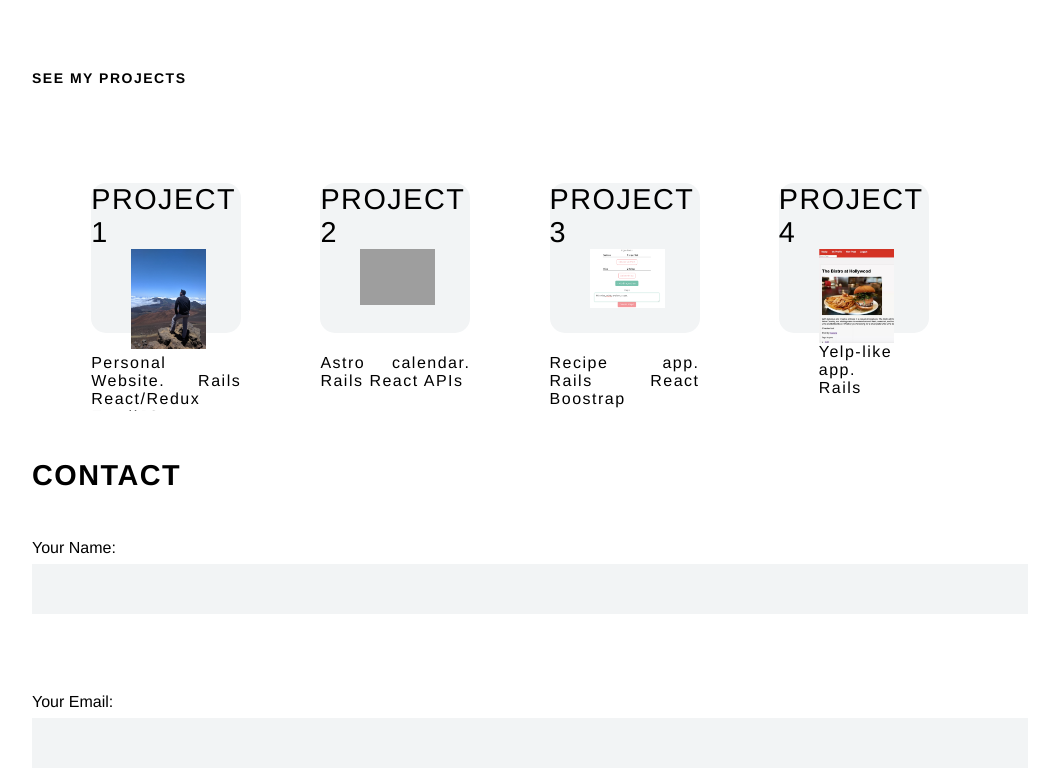
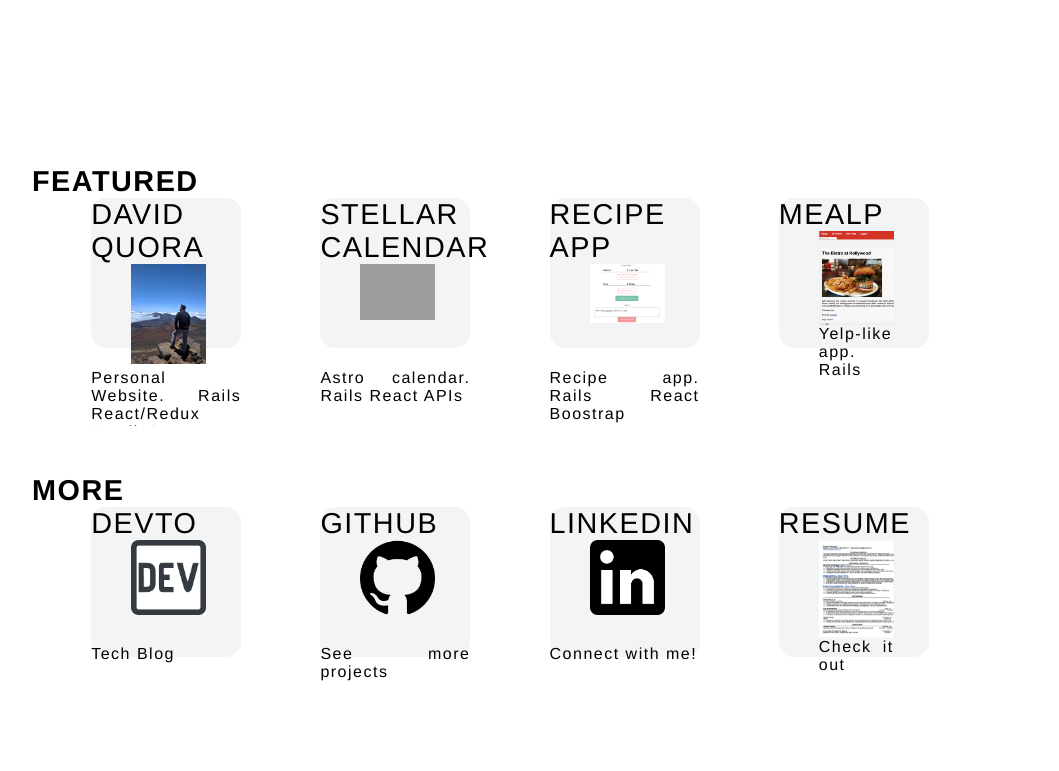
Before and after one commit to kailanak1/first-gatsby-project, a Gatsby site: page / in a window 1280 px wide. Shown: the part 1244-2015 px from the top of the page, without its empty margins (120-1179 px from the left). Built offline with nearby package versions, Linux system fonts and the light colour scheme; Gatsby itself is replaced by a stand-in of ours; grey boxes are pictures that could not be loaded.

Commit message:
added social section

```diff
--- a/src/components/about.js
+++ b/src/components/about.js
@@ -22,9 +22,6 @@ const About = () => {
                  <div className="content">
                      <h3>About me</h3>
                      <p>Lorem ipsum dolor sit amet, consectetur adipiscing elit. Curabitur egestas est luctus, suscipit orci id, posuere orci. Nullam neque nunc, faucibus id nibh eu, auctor fringilla odio. Integer varius mollis felis. Quisque non est id nibh malesuada faucibus. Quisque eget orci non odio gravida vestibulum. Praesent turpis ex, congue a sem quis, ornare scelerisque nunc. Sed eget placerat libero.</p>
-                     <div className="btn-row">
-                     <Link to="/project">See My Projects</Link>
-                     </div>
                  </div>
 
                 <div className="images">
--- a/src/components/project.js
+++ b/src/components/project.js
@@ -1,7 +1,7 @@
 import React from "react";
 import {useStaticQuery, graphql} from "gatsby";
 import Img from "gatsby-image";
-import { Link } from "gatsby";
+
 
 const Project = () => {
     const data = useStaticQuery(graphql`
@@ -40,10 +40,11 @@ const Project = () => {
         <div className="project-blurb" id="project">
         <div className="container">
             <div className="row">
+                <h3>Featured</h3>
              <div className="project-content">
                  <div className="project-square">
                     <a href="https://david-quora-frontend.firebaseapp.com/" target="_blank" rel="noopener noreferrer">
-                        <div className="project-title">Project 1</div>
+                        <div className="project-title">David Quora</div>
                      <div className="project-image">
                          <Img fluid={data.davidpic.childImageSharp.fluid}/>
                      </div>
@@ -52,7 +53,7 @@ const Project = () => {
                  </div>
                  <div className="project-square">
                      <a href="https://stellar-778e3.web.app/" target="_blank" rel="noopener noreferrer">
-                     <div className="project-title">Project 2</div>
+                     <div className="project-title">Stellar Calendar</div>
                      <div className="project-image">
                          <Img fluid={data.stellarpic.childImageSharp.fluid}/>
                      </div>
@@ -61,7 +62,7 @@ const Project = () => {
                  </div>
                  <div className="project-square">
                  <a href="https://github.com/kailanak1/recipe-blog-frontend" target="_blank" rel="noopener noreferrer">
-                     <div className="project-title">Project 3</div>
+                     <div className="project-title">Recipe App</div>
                      <div className="project-image">
                          <Img fluid={data.recipepic.childImageSharp.fluid}/>
                      </div>
@@ -70,7 +71,7 @@ const Project = () => {
                  </div>
                  <div className="project-square">
                      <a href="https://github.com/kailanak1/mealp" target="_blank" rel="noopener noreferrer">
-                     <div className="project-title">Project 4</div>
+                     <div className="project-title">Mealp</div>
                      <div className="project-image">
                          <Img fluid={data.mealp.childImageSharp.fluid}/>
                          <div className="project-desc">Yelp-like app. Rails </div>
--- a/src/components/social.js
+++ b/src/components/social.js
@@ -1,33 +1,33 @@
 import React from "react";
 import {useStaticQuery, graphql} from "gatsby";
 import Img from "gatsby-image";
-import { Link } from "gatsby";
+
 
 const Social = () => {
     const data = useStaticQuery(graphql`
     query {
-      davidpic: file(relativePath: { eq: "david-pic.jpg" }) {
+      devto: file(relativePath: { eq: "devtoicon.png" }) {
         childImageSharp {
           fluid(maxWidth: 300) {
             ...GatsbyImageSharpFluid
           }
         }
       }
-      stellarpic: file(relativePath: { eq: "stellar.png" }) {
+      github: file(relativePath: { eq: "github.png" }) {
         childImageSharp {
           fluid(maxWidth: 300) {
             ...GatsbyImageSharpFluid
           }
         }
       }
-      recipepic: file(relativePath: { eq: "recipe-app.png" }) {
+      linkedin: file(relativePath: { eq: "linkedin.png" }) {
         childImageSharp {
           fluid(maxWidth: 300) {
             ...GatsbyImageSharpFluid
           }
         }
       }
-      mealp: file(relativePath: { eq: "mealp.png" }) {
+      resume: file(relativePath: { eq: "resume_screenshot.png" }) {
         childImageSharp {
           fluid(maxWidth: 300) {
             ...GatsbyImageSharpFluid
@@ -39,47 +39,46 @@ const Social = () => {
     return (
         <div className="project-blurb" id="project">
         <div className="container">
+        <h3>More</h3>
             <div className="row">
              <div className="project-content">
                  <div className="project-square">
-                    <a href="https://david-quora-frontend.firebaseapp.com/" target="_blank" rel="noopener noreferrer">
-                        <div className="project-title">Project 1</div>
+                    <a href="https://dev.to/kahawaiikailana" target="_blank" rel="noopener noreferrer">
+                        <div className="project-title">DevTo</div>
                      <div className="project-image">
-                         <Img fluid={data.davidpic.childImageSharp.fluid}/>
+                         <Img fluid={data.devto.childImageSharp.fluid}/>
                      </div>
-                     <div className="project-desc">Personal Website. Rails   React/Redux  EmailJS</div>
+                     <div className="project-desc">Tech Blog</div>
                      </a>
                  </div>
                  <div className="project-square">
-                     <a href="https://stellar-778e3.web.app/" target="_blank" rel="noopener noreferrer">
-                     <div className="project-title">Project 2</div>
+                     <a href="https://github.com/kailanak1?tab=repositories" target="_blank" rel="noopener noreferrer">
+                     <div className="project-title">Github</div>
                      <div className="project-image">
-                         <Img fluid={data.stellarpic.childImageSharp.fluid}/>
+                         <Img fluid={data.github.childImageSharp.fluid}/>
                      </div>
-                     <div className="project-desc">Astro calendar. Rails   React  APIs</div>
+                     <div className="project-desc">See more projects</div>
                      </a>
                  </div>
                  <div className="project-square">
                  <a href="https://github.com/kailanak1/recipe-blog-frontend" target="_blank" rel="noopener noreferrer">
-                     <div className="project-title">Project 3</div>
+                     <div className="project-title">LinkedIn</div>
                      <div className="project-image">
-                         <Img fluid={data.recipepic.childImageSharp.fluid}/>
+                         <Img fluid={data.linkedin.childImageSharp.fluid}/>
                      </div>
-                     <div className="project-desc">Recipe app. Rails React Boostrap</div>
+                     <div className="project-desc">Connect with me!</div>
                      </a>
                  </div>
                  <div className="project-square">
-                     <a href="https://github.com/kailanak1/mealp" target="_blank" rel="noopener noreferrer">
-                     <div className="project-title">Project 4</div>
+                     <a href="https://docs.google.com/document/d/1E2oOzOY-gkdFxNVIz5dQDOM4oeWHvHlJPQmNQMoMUNQ/edit?usp=sharing" target="_blank" rel="noopener noreferrer">
+                     <div className="project-title">Resume</div>
                      <div className="project-image">
-                         <Img fluid={data.mealp.childImageSharp.fluid}/>
-                         <div className="project-desc">Yelp-like app. Rails </div>
+                         <Img fluid={data.resume.childImageSharp.fluid}/>
+                         <div className="project-desc">Check it out</div>
                      </div>
                      </a>
                  </div>
              </div>
-
-
         </div>
         </div>
     </div>
--- a/src/pages/index.js
+++ b/src/pages/index.js
@@ -6,6 +6,7 @@ import Header from '../components/header'
 import Banner from '../components/banner'
 import About from '../components/about'
 import Project from '../components/project'
+import Social from '../components/social'
 import Contact from '../components/contact'
 
 const IndexPage = () => (
@@ -14,6 +15,7 @@ const IndexPage = () => (
     <Banner />
     <About/>
     <Project />
+    <Social />
     <Contact />
   </div>
 )
--- a/src/styles/styles.scss
+++ b/src/styles/styles.scss
@@ -194,7 +194,7 @@ header {
       }
 
 
-      //project
+      //project & social
 
       .project-blurb {
         padding: 48px 0;
@@ -206,6 +206,13 @@ header {
             justify-content: space-evenly;
             align-items: center;
         }
+        h3 {
+            font-weight: 700;
+            text-transform: uppercase;
+            font-size: 1.8rem;
+            letter-spacing: 1.5px;
+            margin: 0;
+          }
         .project-square {
                 height: 150px;
                 width: 150px;
```
Also changed, not shown: src/components/writing.js (deleted), src/images/devtoicon.png (added), src/images/gatsby-astronaut.png (deleted), src/images/github.png (added), src/images/linkedin.png (added), src/images/resume_screenshot.png (added).
